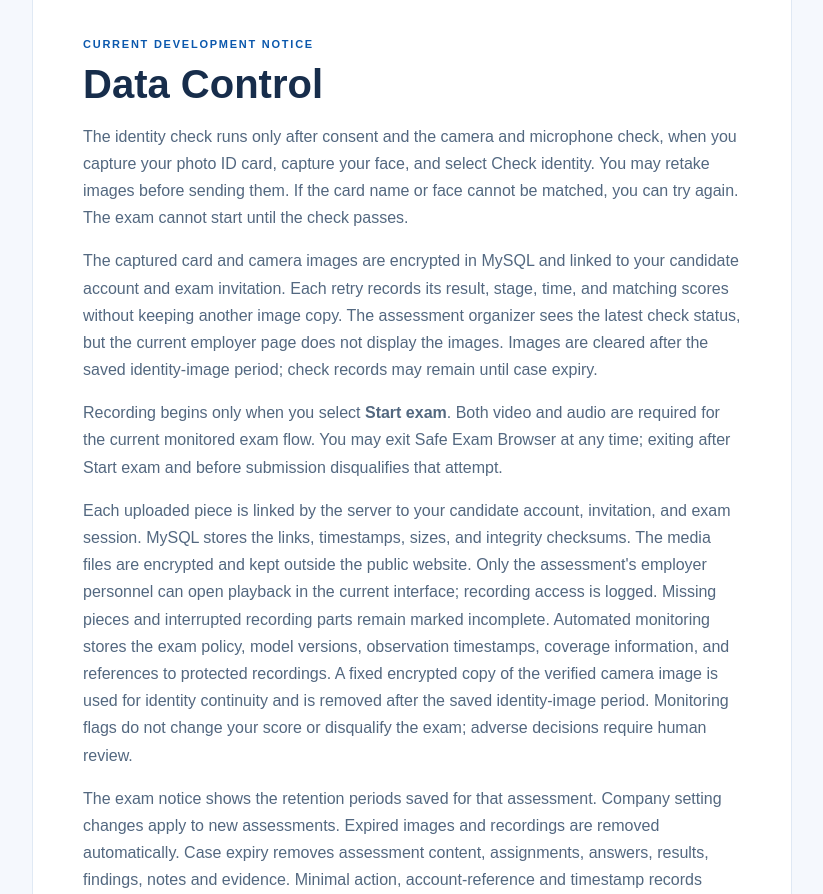
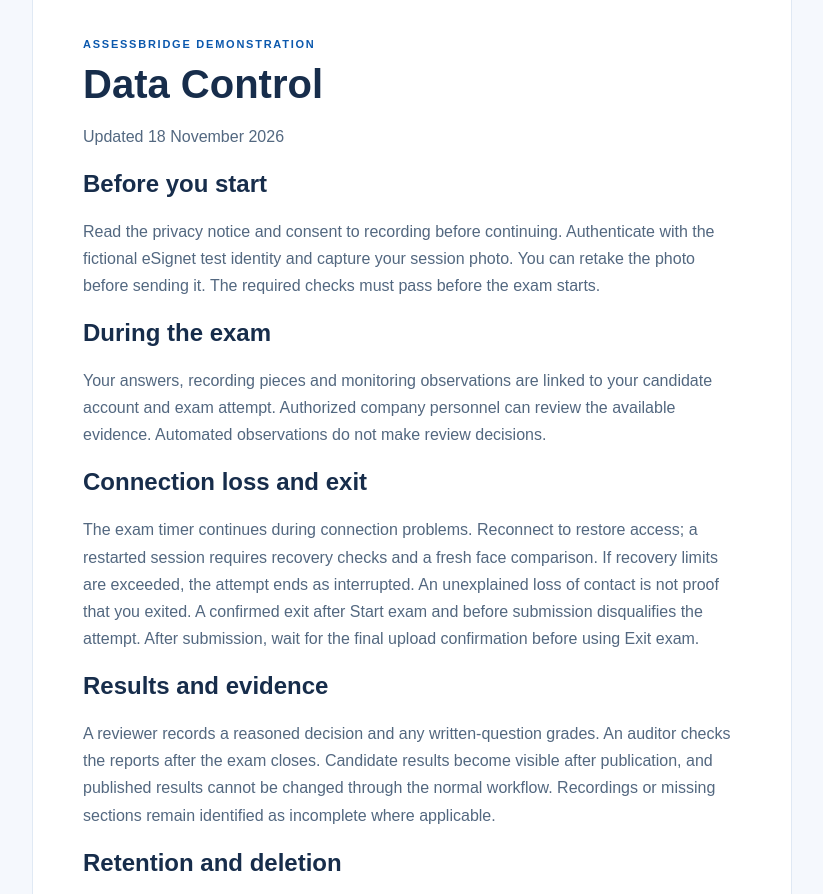
Before and after one commit to NatnaelAyele/AssessBridge, a plain HTML site: page frontend/data-control-policy.html in a window 1280 px wide. Shown: the part 135-1029 px from the top of the page, without its empty margins (228-1051 px from the left). Drawn offline with Linux system fonts and the light colour scheme.

Commit message:
Updated SEB documentation and privacy notices

```diff
--- a/frontend/data-control-policy.html
+++ b/frontend/data-control-policy.html
@@ -2,11 +2,13 @@
 <html lang="en">
 <head><meta charset="UTF-8" /><meta name="viewport" content="width=device-width, initial-scale=1" /><title>Data Control | AssessBridge</title><link rel="stylesheet" href="/css/policy.css" /><link rel="stylesheet" href="/css/brand.css?v=20261115-bridge" /><link rel="icon" type="image/svg+xml" href="/assets/branding/mark-blue.svg" /></head>
 <body><main>
-  <div class="brand"><img class="ab-brand-logo" src="/assets/branding/logo-blue.svg" alt="AssessBridge" width="570" height="128" /></div><p class="label">CURRENT DEVELOPMENT NOTICE</p><h1>Data Control</h1>
-  <p>The identity check runs only after consent and the camera and microphone check, when you capture your photo ID card, capture your face, and select Check identity. You may retake images before sending them. If the card name or face cannot be matched, you can try again. The exam cannot start until the check passes.</p>
-  <p>The captured card and camera images are encrypted in MySQL and linked to your candidate account and exam invitation. Each retry records its result, stage, time, and matching scores without keeping another image copy. The assessment organizer sees the latest check status, but the current employer page does not display the images. Images are cleared after the saved identity-image period; check records may remain until case expiry.</p>
-  <p>Recording begins only when you select <strong>Start exam</strong>. Both video and audio are required for the current monitored exam flow. You may exit Safe Exam Browser at any time; exiting after Start exam and before submission disqualifies that attempt.</p>
-  <p>Each uploaded piece is linked by the server to your candidate account, invitation, and exam session. MySQL stores the links, timestamps, sizes, and integrity checksums. The media files are encrypted and kept outside the public website. Only the assessment's employer personnel can open playback in the current interface; recording access is logged. Missing pieces and interrupted recording parts remain marked incomplete. Automated monitoring stores the exam policy, model versions, observation timestamps, coverage information, and references to protected recordings. A fixed encrypted copy of the verified camera image is used for identity continuity and is removed after the saved identity-image period. Monitoring flags do not change your score or disqualify the exam; adverse decisions require human review.</p>
-  <p>The exam notice shows the retention periods saved for that assessment. Company setting changes apply to new assessments. Expired images and recordings are removed automatically. Case expiry removes assessment content, assignments, answers, results, findings, notes and evidence. Minimal action, account-reference and timestamp records remain until audit expiry. Case and audit records have no automatic expiry unless a period is set. Retention cleanup does not delete copies previously downloaded or held in backups. Production retention and any formal access or deletion requests must be agreed with the participating employer before real assessments use recording.</p>
+  <div class="brand"><img class="ab-brand-logo" src="/assets/branding/logo-blue.svg" alt="AssessBridge" width="570" height="128" /></div><p class="label">ASSESSBRIDGE DEMONSTRATION</p><h1>Data Control</h1>
+  <p>Updated 18 November 2026</p>
+  <section><h2>Before you start</h2><p>Read the privacy notice and consent to recording before continuing. Authenticate with the fictional eSignet test identity and capture your session photo. You can retake the photo before sending it. The required checks must pass before the exam starts.</p></section>
+  <section><h2>During the exam</h2><p>Your answers, recording pieces and monitoring observations are linked to your candidate account and exam attempt. Authorized company personnel can review the available evidence. Automated observations do not make review decisions.</p></section>
+  <section><h2>Connection loss and exit</h2><p>The exam timer continues during connection problems. Reconnect to restore access; a restarted session requires recovery checks and a fresh face comparison. If recovery limits are exceeded, the attempt ends as interrupted. An unexplained loss of contact is not proof that you exited. A confirmed exit after Start exam and before submission disqualifies the attempt. After submission, wait for the final upload confirmation before using Exit exam.</p></section>
+  <section><h2>Results and evidence</h2><p>A reviewer records a reasoned decision and any written-question grades. An auditor checks the reports after the exam closes. Candidate results become visible after publication, and published results cannot be changed through the normal workflow. Recordings or missing sections remain identified as incomplete where applicable.</p></section>
+  <section><h2>Retention and deletion</h2><p>The exam notice shows its saved retention periods. Identity photos normally expire 30 days after capture; recordings normally expire 30 days after the attempt ends. Company policy changes apply to new assessments. Case expiry removes the exam content, assignments, answers, results, review findings and evidence. Minimal audit metadata remains until its separate expiry. Case and audit records have no automatic expiry unless a period is configured.</p></section>
+  <section><h2>Requests and retained copies</h2><p>Contact the assessment organizer for data access or deletion requests. There is no self-service account deletion on this site. Live-service cleanup cannot erase exports already downloaded or copies held in backups. Backup copies can retain deleted records until their separate retention ends. The organizer must agree on account, export and backup handling before using the service for real assessments.</p></section>
 </main></body>
 </html>
```
Also changed, not shown: frontend/privacy-policy.html (+8 -5 lines), 1 other file.
